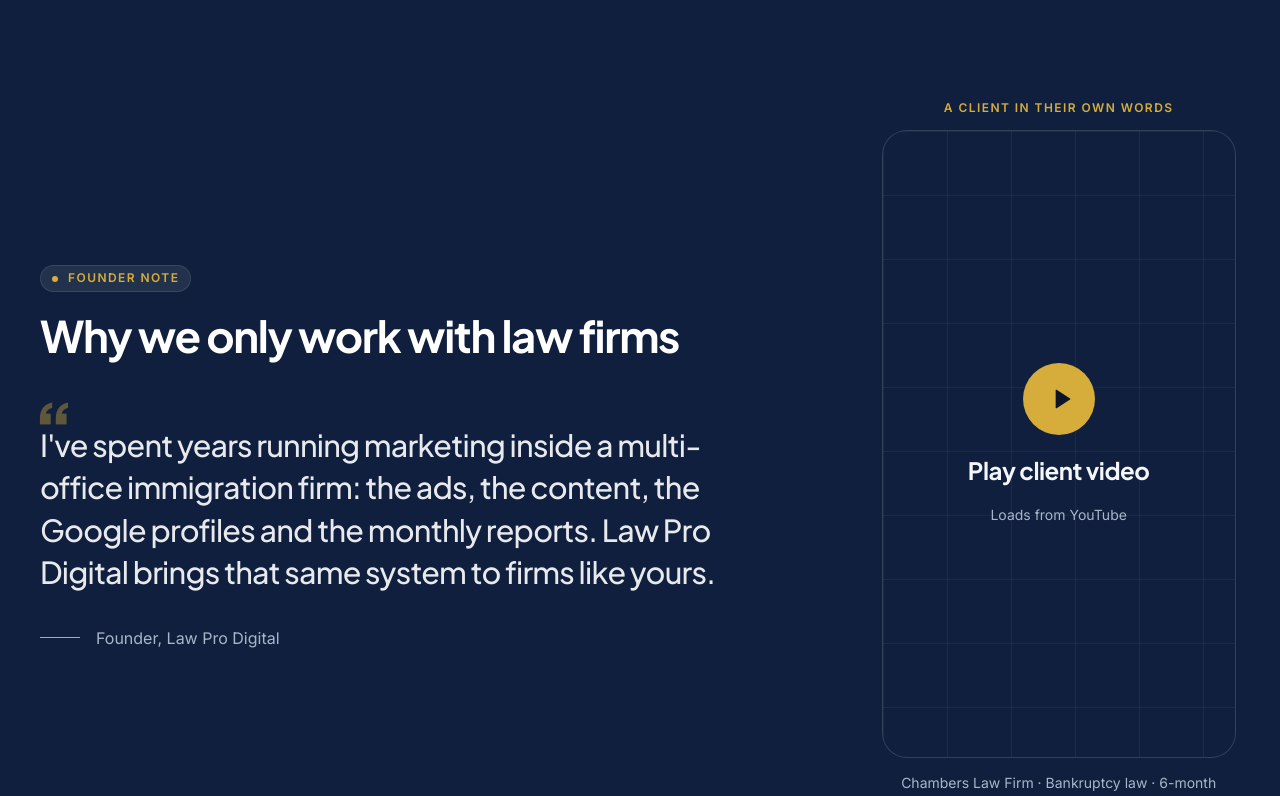
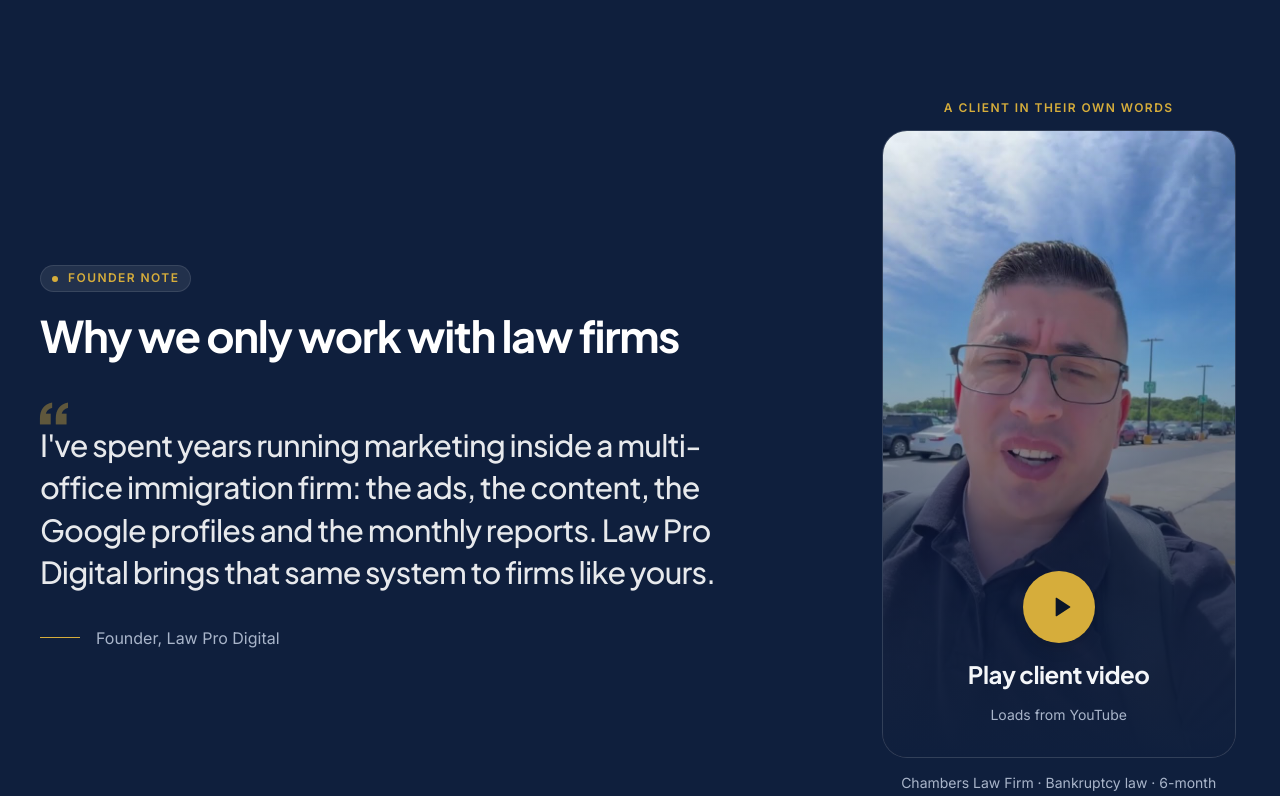
Before and after one commit to Webasif1/lawprodigital, a Next.js app: page / in a window 1280 px wide. Shown: the part 8660-9456 px from the top of the page. Built offline with nearby package versions, Linux system fonts and the light colour scheme.

Commit message:
Add a cover photo to the client video testimonial
Use a self-hosted still from the Chambers Law Firm video as the cover of the
click-to-play card, so nothing loads from YouTube before the visitor presses play.

```diff
--- a/src/components/home/FounderSection.tsx
+++ b/src/components/home/FounderSection.tsx
@@ -25,7 +25,7 @@
         </div>
         <div data-reveal className="lg:col-span-4 lg:col-start-9">
           <p className="eyebrow mb-4 text-center text-gold">A client in their own words</p>
-          <VideoTestimonial youtubeId={videoTestimonial.youtubeId} title={`${videoTestimonial.client} — client testimonial video`} />
+          <VideoTestimonial youtubeId={videoTestimonial.youtubeId} cover={videoTestimonial.cover} title={`${videoTestimonial.client} — client testimonial video`} />
           <p className="mt-4 text-center text-sm text-mist">
             {videoTestimonial.client} · {videoTestimonial.context}
           </p>
--- a/src/components/sections/VideoTestimonial.tsx
+++ b/src/components/sections/VideoTestimonial.tsx
@@ -1,15 +1,17 @@
 "use client";
 
 import { useState } from "react";
+import Image from "next/image";
 import { PlayIcon } from "@/components/ui/icons";
 
-type Props = { youtubeId: string; title: string };
+type Props = { youtubeId: string; title: string; cover?: string };
 
 /**
  * Click-to-load YouTube player. Nothing is requested from YouTube until the
- * visitor presses play (privacy-enhanced domain, no cookies before consent).
+ * visitor presses play (privacy-enhanced domain, no cookies before consent);
+ * the cover is a self-hosted still from the video.
  */
-export function VideoTestimonial({ youtubeId, title }: Props) {
+export function VideoTestimonial({ youtubeId, title, cover }: Props) {
   const [playing, setPlaying] = useState(false);
 
   return (
@@ -26,10 +28,23 @@
         <button
           type="button"
           onClick={() => setPlaying(true)}
-          className="group absolute inset-0 flex flex-col items-center justify-center gap-5 p-8 text-center text-paper"
+          className="group absolute inset-0 flex flex-col items-center justify-end gap-4 p-8 text-center text-paper"
         >
-          <span aria-hidden className="ledger-rules absolute inset-0" />
-          <span className="relative grid size-18 place-items-center rounded-full bg-gold text-ink transition-transform duration-(--dur-base) ease-out-expo group-hover:scale-105">
+          {cover ? (
+            <>
+              <Image
+                src={cover}
+                alt=""
+                fill
+                sizes="(min-width: 640px) 22rem, 100vw"
+                className="object-cover transition-transform duration-(--dur-slow) ease-out-expo group-hover:scale-[1.03]"
+              />
+              <span aria-hidden className="absolute inset-0 bg-gradient-to-t from-navy via-navy/40 to-navy/0" />
+            </>
+          ) : (
+            <span aria-hidden className="ledger-rules absolute inset-0" />
+          )}
+          <span className="relative grid size-18 place-items-center rounded-full bg-gold text-ink shadow-lg transition-transform duration-(--dur-base) ease-out-expo group-hover:scale-105">
             <PlayIcon className="ml-1 size-8" />
           </span>
           <span className="relative font-display text-2xl font-bold leading-tight">Play client video</span>
--- a/src/content/testimonials.ts
+++ b/src/content/testimonials.ts
@@ -4,6 +4,8 @@
  */
 export const videoTestimonial = {
   youtubeId: "WJzkOR6Y-FE",
+  /** Self-hosted copy of the video's YouTube thumbnail, so nothing loads from YouTube before play. */
+  cover: "/images/video/chambers-law-firm-cover.jpg",
   client: "Chambers Law Firm",
   context: "Bankruptcy law · 6-month engagement",
 } as const;
```
Also changed, not shown: public/images/video/chambers-law-firm-cover.jpg (added).
